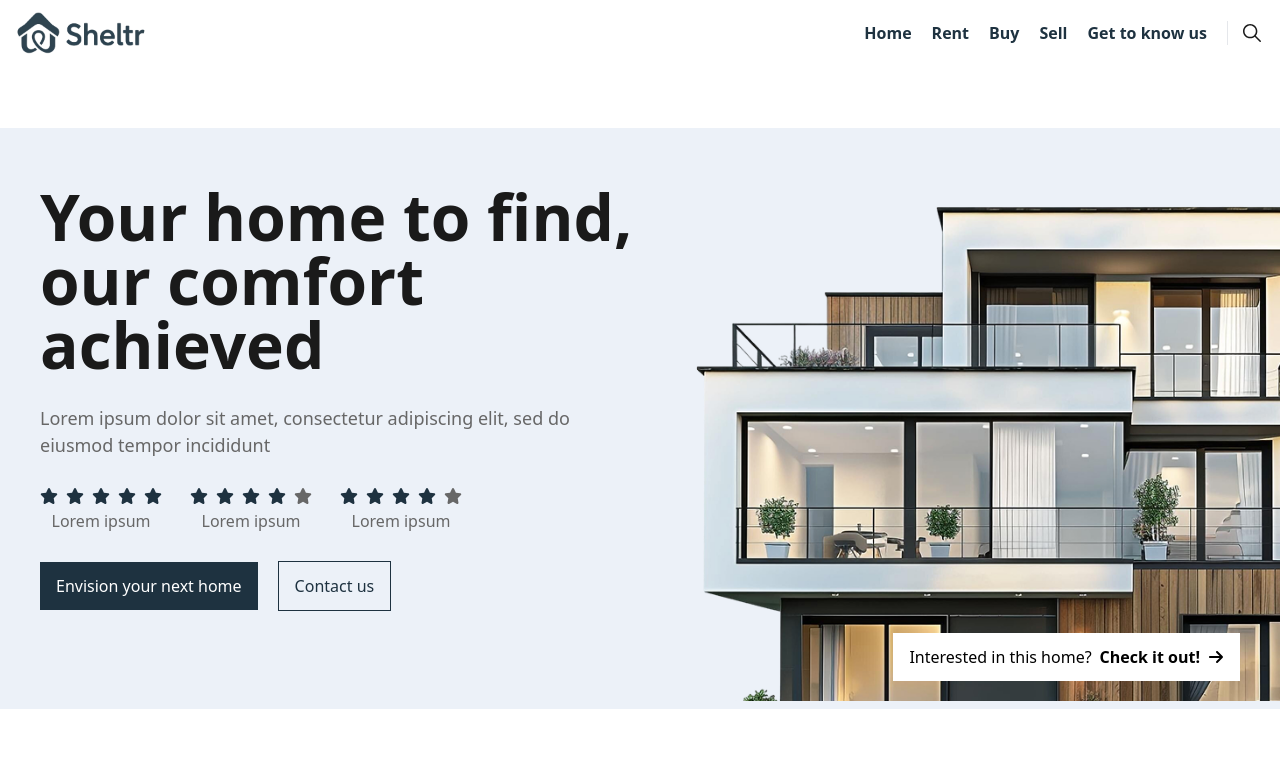
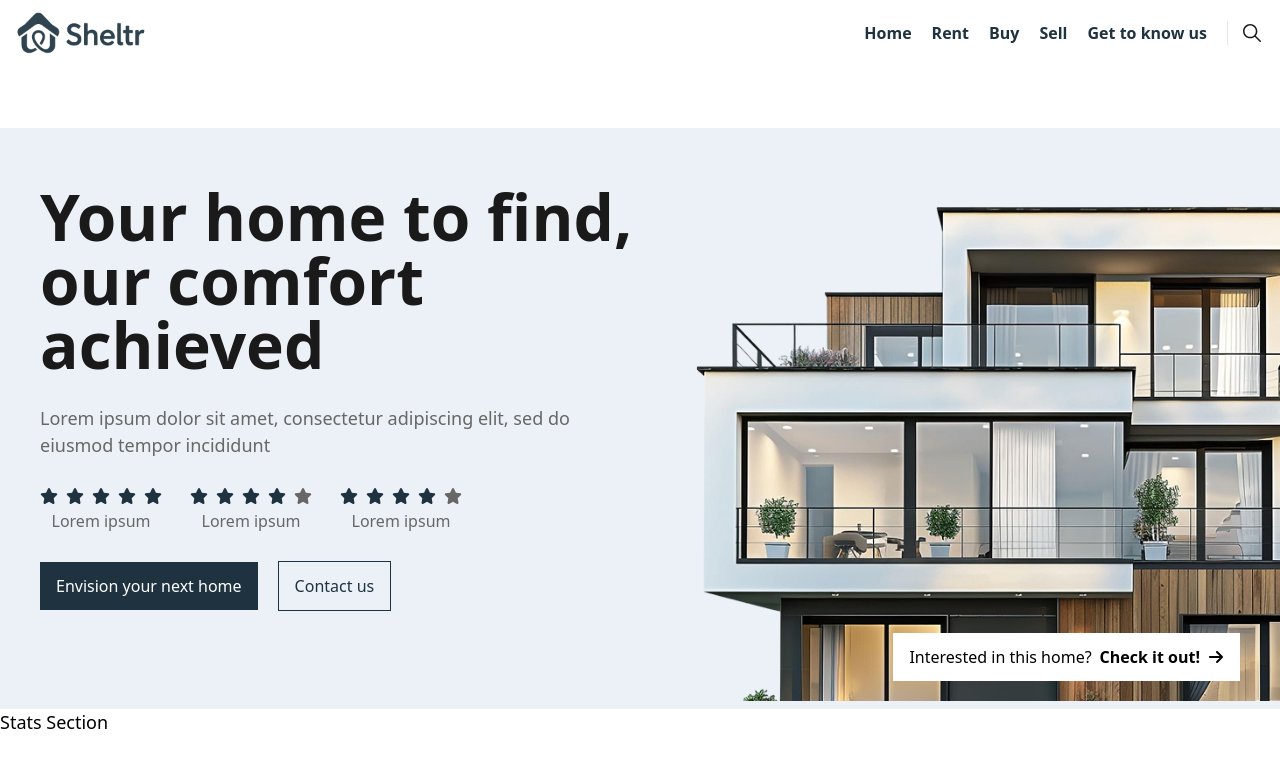
Before and after one commit to alonzojoe/sheltr, a React (Vite) app: page / in a window 1280 px wide. Shown: the top 768 px of the page. Built offline with nearby package versions, Linux system fonts and the light colour scheme.

Commit message:
create new feature component StatsSection

```diff
--- /dev/null
+++ b/src/features/Hero/components/StatsSection.tsx
@@ -0,0 +1,5 @@
+const StatsSection = () => {
+  return <div>Stats Section</div>;
+};
+
+export default StatsSection;
--- a/src/pages/Index.tsx
+++ b/src/pages/Index.tsx
@@ -1,8 +1,10 @@
 import HeroSection from "@/features/Hero/components/HeroSection";
+import StatsSection from "@/features/Hero/components/StatsSection";
 const Index = () => {
   return (
     <>
       <HeroSection />
+      <StatsSection />
     </>
   );
 };
```
